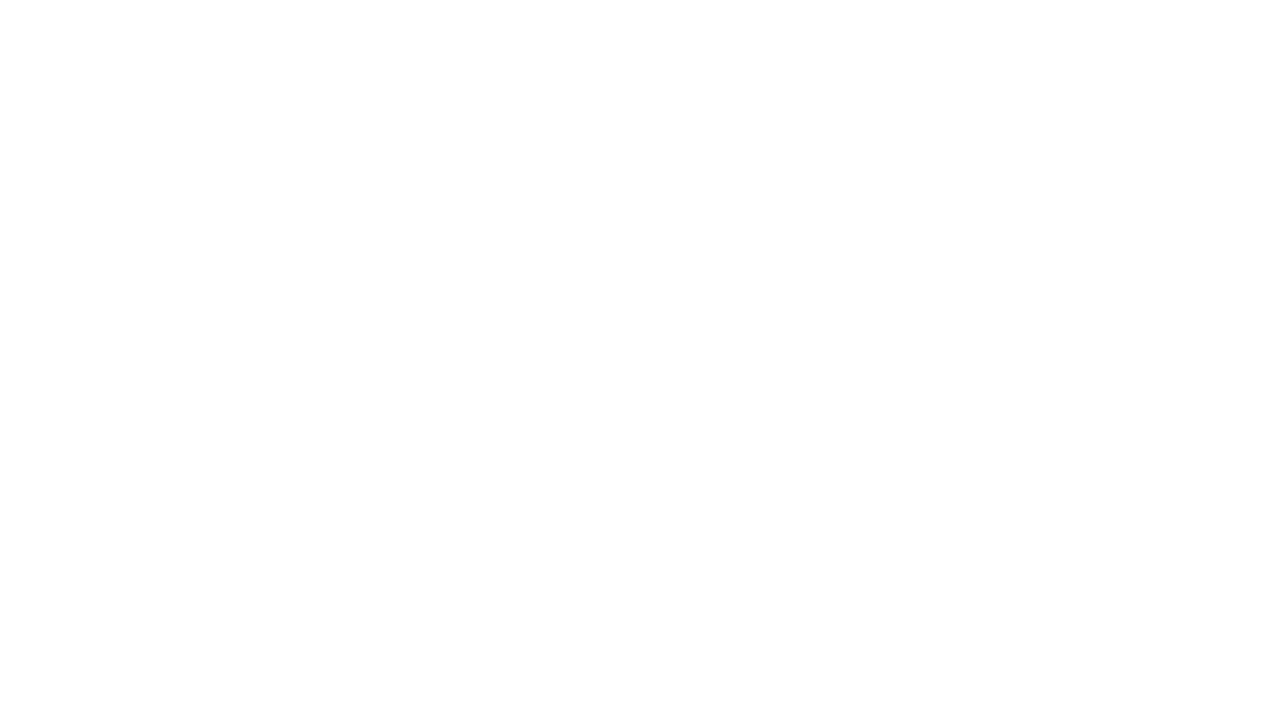
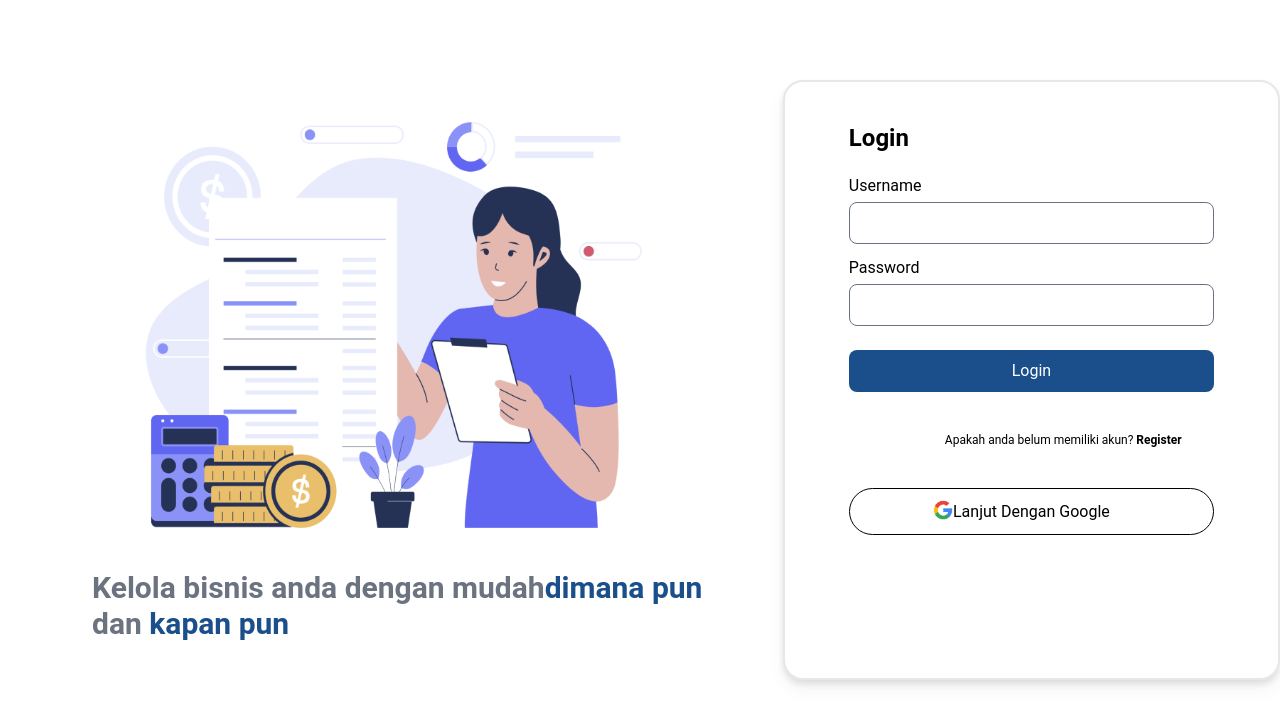
Before and after one commit to sabdanabi/project-storeopss-admin-side, a React (Vite) app: page /login-page in a window 1280 px wide. Before the commit this address had no page. Shown: the top 724 px of the page. Built offline with nearby package versions, Linux system fonts and the light colour scheme.

Commit message:
feat: [PS] hit api login

```diff
--- a/package.json
+++ b/package.json
@@ -11,6 +11,7 @@
   },
   "dependencies": {
     "@material-tailwind/react": "^2.1.9",
+    "axios": "^1.7.2",
     "flowbite": "^2.3.0",
     "flowbite-react": "^0.9.0",
     "prop-types": "^15.8.1",
--- a/src/App.jsx
+++ b/src/App.jsx
@@ -7,6 +7,7 @@ import RiwayatRestockProdukPage from "./pages/main_page/RiwayatRestockProdukPage
 import ProfilePage from "./pages/profile_page/ProfilePage.jsx";
 import TransaksiPage from "./pages/main_page/TransaksiPage.jsx";
 import NotaPage from "./pages/main_page/NotaPage.jsx";
+import LoginPage from "./pages/auth_pages/LoginPage.jsx";
 
 export default function App() {
     return (
@@ -20,6 +21,7 @@ export default function App() {
                 <Route path="/profile" element={<ProfilePage/>}/>
                 <Route path="/transaksi-page" element={<TransaksiPage/>}/>
                 <Route path="/nota-page" element={<NotaPage/>}/>
+                <Route path="/login-page" element={<LoginPage/>}/>
             </Routes>
         </Router>
     )
--- a/src/components/auth_page_components/LoginFormComponent.jsx
+++ b/src/components/auth_page_components/LoginFormComponent.jsx
@@ -1,24 +1,85 @@
+import {loginUser} from "../../services/AuthService.jsx";
+import {useState} from "react";
+import { useNavigate } from 'react-router-dom';
+
 export default function LoginFormComponent() {
+    const [formData, setFormData] = useState({
+        name: "",
+        password: "",
+    });
+
+    const [isLoading, setLoading] = useState(false);
+    const [error, setError] = useState("");
+    const [success, setSuccess] = useState(false);
+    const navigate = useNavigate();
+
+    const handleChange = (e) => {
+        const { id, value } = e.target;
+        setFormData((prefData) => ({
+            ...prefData,
+            [id]: value,
+        }));
+    };
+
+    const handleSubmit = async (e) => {
+        e.preventDefault();
+        try {
+
+            setLoading(true);
+            const result = await loginUser(formData);
+            localStorage.setItem("token", result.data.token)
+            setSuccess(true);
+            navigate('/');
+
+        } catch(e) {
+
+            console.log(e);
+            setSuccess(false)
+            setError(e.response.data.error);
+
+        } finally {
+            setLoading(false);
+        }
+    };
     return (
         <>
             <div className=" drop-shadow-lg border-2 bg-white pt-10 pl-16 pr-16
             w-[550px] rounded-[20px] h-[600px] ml-12">
-                <form className="">
+                <form className="" onSubmit={handleSubmit}>
                     <h2 className="font-semibold text-2xl mb-5">Login</h2>
+                    {error && <p className="text-red-500 text-center mb-4">{error}</p>}
+                    {success && (
+                        <p className="text-green-500 text-center mb-4">Login success!</p>
+                    )}
                     <div className="">
-                        <label htmlFor="email" className="block mb-1">Email</label>
-                        <input type="email" id="email" name="email"
+                        <label htmlFor="name" className="block mb-1">Username</label>
+                        <input id="name" type="text"
+                               value={formData.name} onChange={handleChange}
                                className="border-[1.5px] w-[100%] h-[42px] rounded-lg mb-3" required/>
                     </div>
                     <div className="">
                         <label htmlFor="password" className="block mb-1">Password</label>
-                        <input type="password" id="password" name="password"
+                        <input type="password" id="password"
+                               value={formData.password} onChange={handleChange}
                                className="border-[1.5px] w-[100%] h-[42px] rounded-lg mb-6" required/>
                     </div>
-                    <button type="submit" className="bg-[#1A4F8B] w-[100%] h-[42px] rounded-lg text-white">Login
-                    </button>
+
+                    <div className="flex items-center justify-between">
+                        {isLoading ? (
+                            <button type="button" className="bg-[#1A4F8B] w-[100%] h-[42px] rounded-lg text-white disabled">
+                                Loading...
+                            </button>
+                        ) : (
+                            <button type="submit" className="bg-[#1A4F8B] w-[100%] h-[42px] rounded-lg text-white">
+                                Login
+                            </button>
+                        )
+                        }
+                    </div>
+
+
                     <div className="mt-10 w-[100%] pl-24">
-                        <p className="text-xs">Apakah anda belum memiliki akun? <a href="#"
+                    <p className="text-xs">Apakah anda belum memiliki akun? <a href="#"
                                                                                    className="font-bold">Register</a>
                         </p>
                     </div>
--- a/src/main.jsx
+++ b/src/main.jsx
@@ -8,7 +8,7 @@ import { ThemeProvider } from "@material-tailwind/react";
 ReactDOM.createRoot(document.getElementById('root')).render(
   <React.StrictMode>
       <ThemeProvider>
-          <App />
+          <App/>
       </ThemeProvider>
   </React.StrictMode>,
 )
--- a/src/pages/auth_pages/LoginPage.jsx
+++ b/src/pages/auth_pages/LoginPage.jsx
@@ -1,11 +1,12 @@
 import LoginFormComponent from "../../components/auth_page_components/LoginFormComponent.jsx";
 
 export default function LoginPage() {
+
     return (
         <div className="flex pt-20">
             <div className="ml-9">
                 <div>
-                    <img src="/assets_img/img_login.png" className="h-[490px] w-[800px]"/>
+                    <img src="/assets_img/img_login.png" className="h-[490px] w-[800px]" alt=""/>
                 </div>
                 <p className="text-gray-500 font-semibold text-3xl ml-14">
                     Kelola bisnis anda dengan mudah
--- a/src/pages/profile_page/ProfilePage.jsx
+++ b/src/pages/profile_page/ProfilePage.jsx
@@ -25,7 +25,8 @@ export default function ProfilePage() {
                             <div className="bg-white w-[621px] h-72 rounded-lg p-8 ml-20">
                                 <div className="flex mb-4">
                                     <p className="text-xs text-[#8C95A4] mr-[400px]">Informasi Pengguna</p>
-                                    <button className="bg-[#F5365C] w-9 h-6 text-white rounded text-sm">Edit</button>
+                                    <button className="bg-[#F5365C] w-9 h-6 text-white rounded text-sm">
+                                        <a href="/login-page">Edit</a></button>
                                 </div>
 
                                 <div className="mb-3">
--- /dev/null
+++ b/src/services/AuthService.jsx
@@ -0,0 +1,21 @@
+import axios from "axios";
+
+const loginUser = async ({name, password}) => {
+    const baseUrl = import.meta.env.VITE_BASE_URL;
+
+    const response = await axios.post(
+        `${baseUrl}/api/login`,
+        {
+            name: name,
+            password: password,
+        },
+        {
+            headers: {
+                "ngrok-skip-browser-warning": true,
+            },
+        }
+    );
+    return response.data;
+};
+
+export { loginUser };
```
Also changed, not shown: 2 other files (tests, documents, lock files or other folders).
